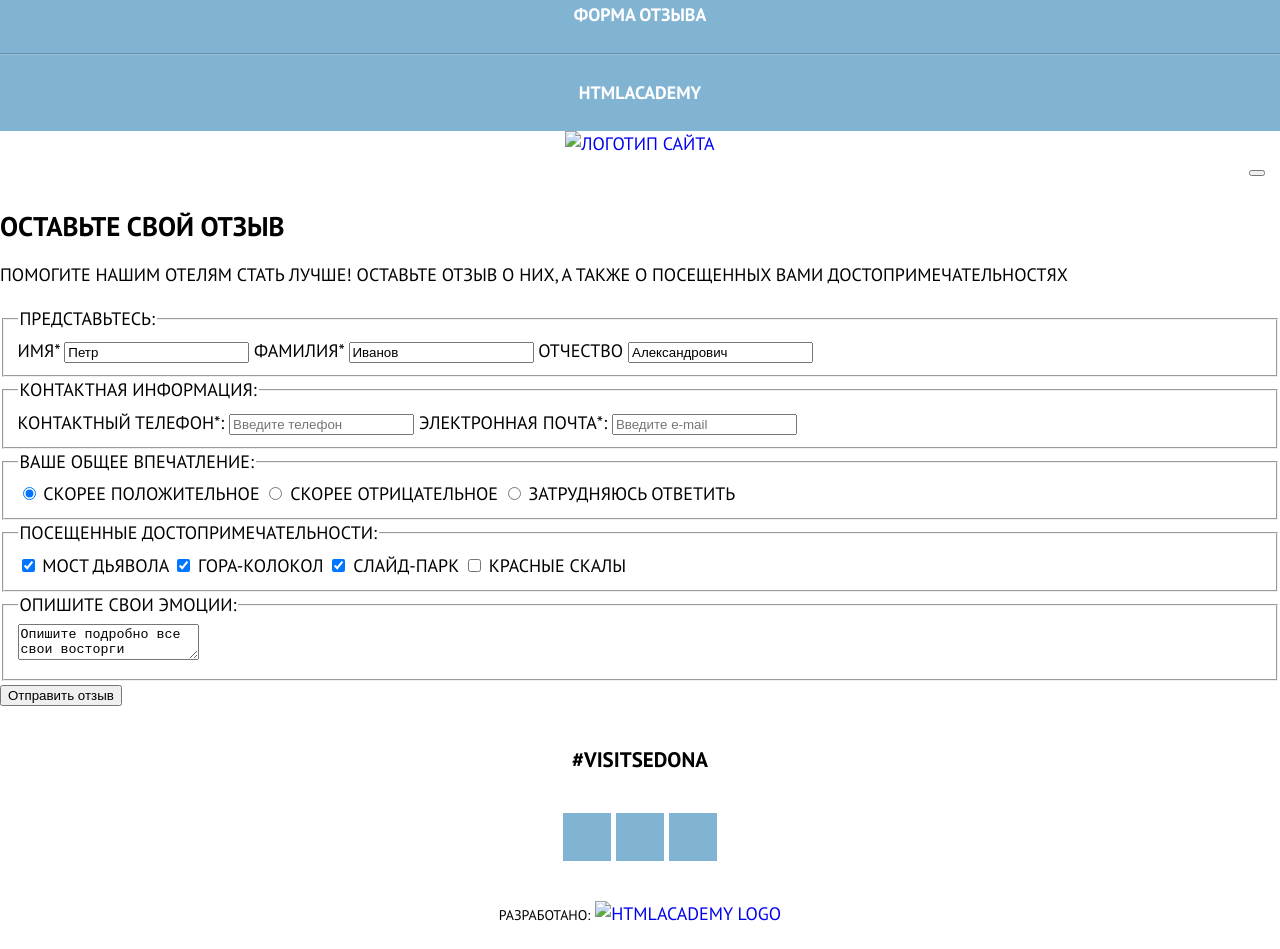
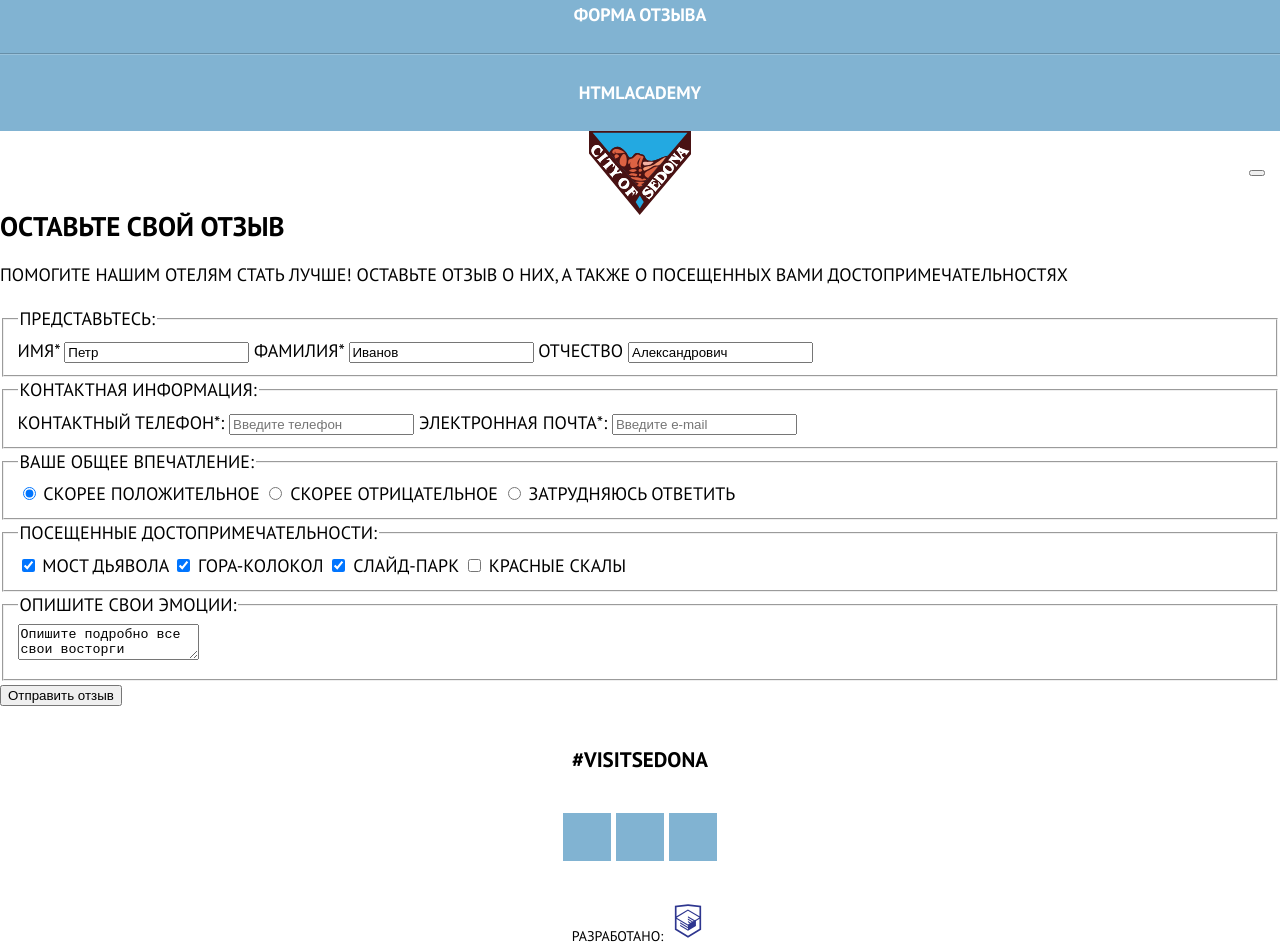
Before and after one commit to voodoo133/476995-sedona-1, a website: page source/form.html in a window 1280 px wide. Shown: the part 179-1128 px from the top of the page. Before the commit the page ends 1107 px from the top, so only its background shows below. Drawn offline with nearby package versions, Linux system fonts and the light colour scheme; files that its build step writes are made by us from their sources.

Commit message:
Добавлены правильные ссылки на лого сайта и академии

```diff
--- a/source/form.html
+++ b/source/form.html
@@ -25,7 +25,7 @@
         </ul>
       </nav>
       <a class="page-header__logo" href="#">
-        <img class="page-header__logo-image" src="img/logo.png" alt="Логотип сайта" />
+        <img class="page-header__logo-image" src="img/logo-sedona-mobile.svg" alt="Логотип сайта" />
       </a>
       <button class="page-header__open-menu" type="button"></button>
     </header>
@@ -107,7 +107,7 @@
       <div class="page-footer__copyright copyright">
         <span class="copyright__text">Разработано:</span>
         <a class="copyright__link" href="#">
-          <img class="copyright__picture" src="img/htmlacademy.png" alt="Htmlacademy logo" />
+          <img class="copyright__picture" src="img/htmlacademy.svg" width="40" height="40" alt="Htmlacademy logo" />
         </a>
       </div>
     </footer>
```
Also changed, not shown: source/photo.html (+2 -2 lines).
